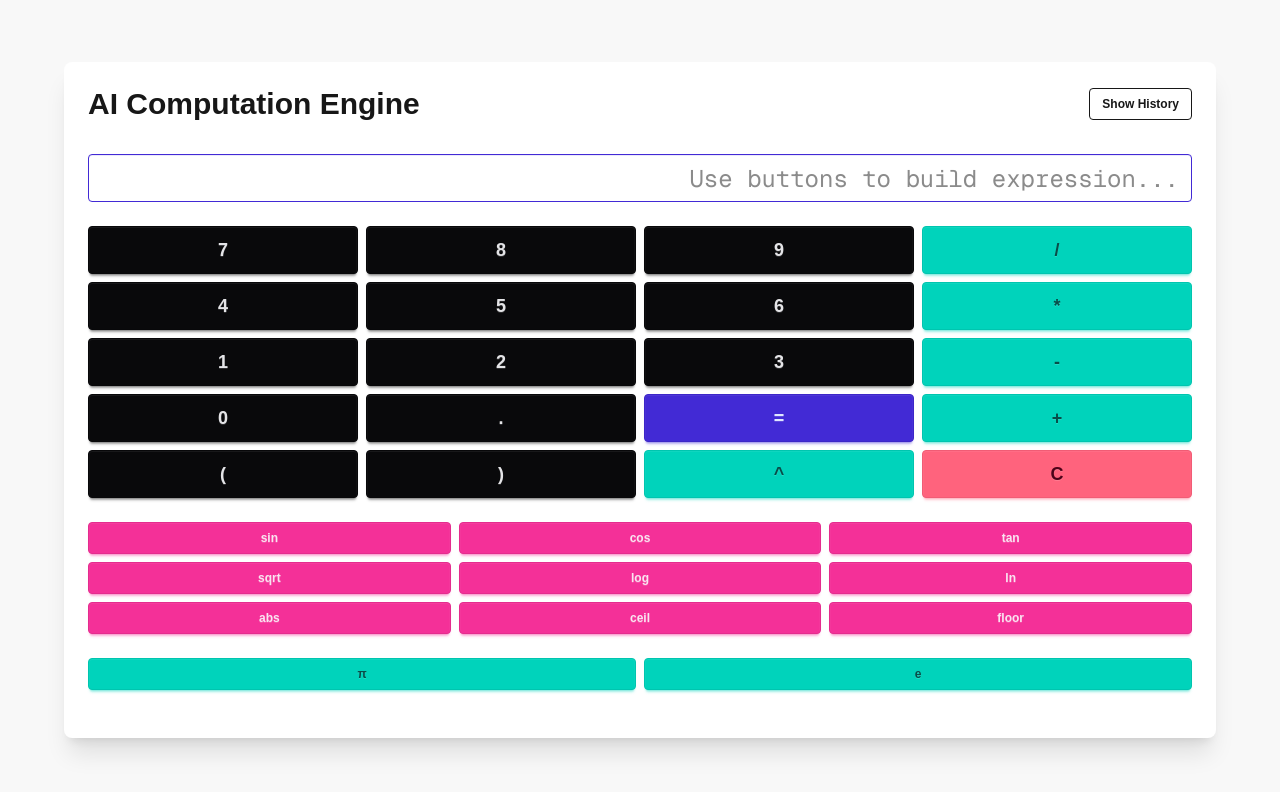
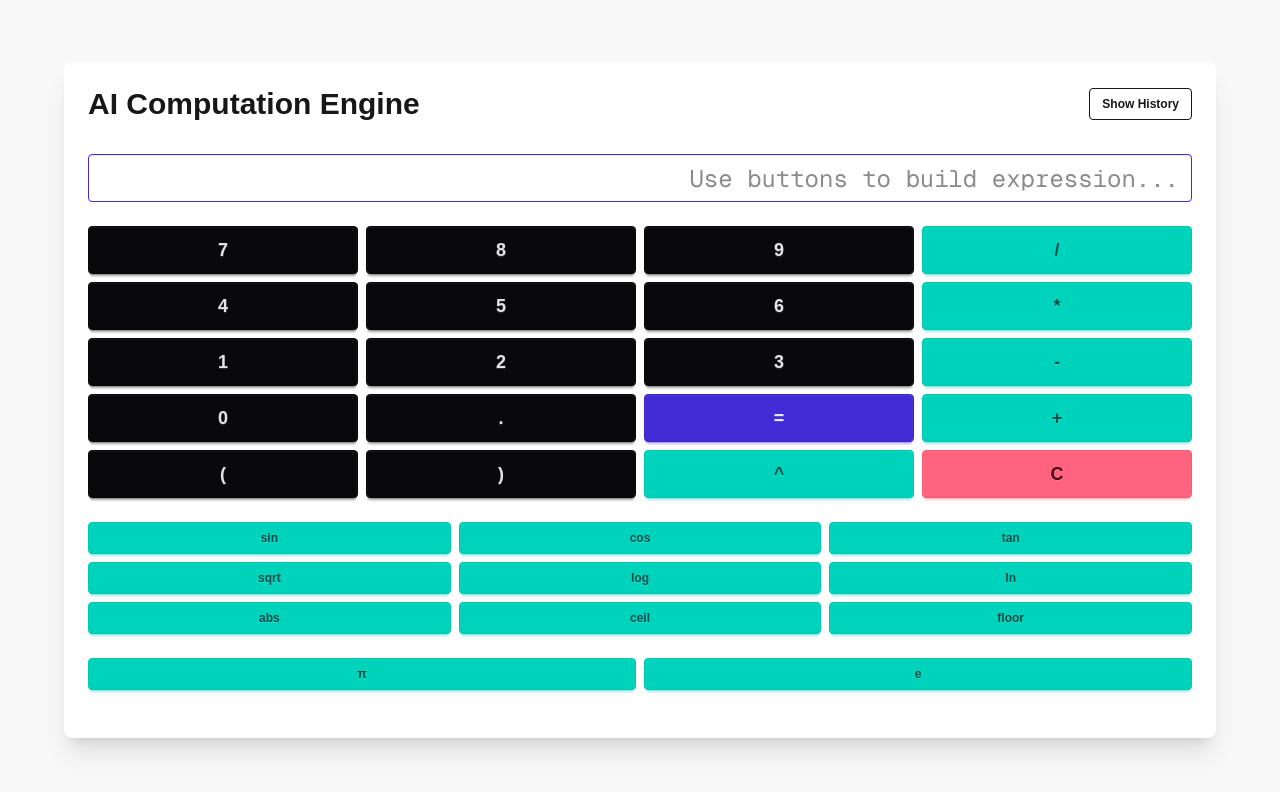
Before and after one commit to Zeptiny/AiPoweredCalculator, a Next.js app in the folder app/: page / in a window 1280 px wide. Shown: the top 792 px of the page. Built offline with nearby package versions, Linux system fonts and the light colour scheme.

Commit message:
style: Change button class from 'btn-secondary' to 'btn-accent'

```diff
--- a/app/app/page.tsx
+++ b/app/app/page.tsx
@@ -603,7 +603,7 @@ export default function Home() {
                   key={btn.label}
                   onClick={() => setExpression(prev => prev + btn.value)}
                   disabled={loading}
-                  className="btn btn-sm btn-secondary"
+                  className="btn btn-sm btn-accent"
                 >
                   {btn.label}
                 </button>
```
